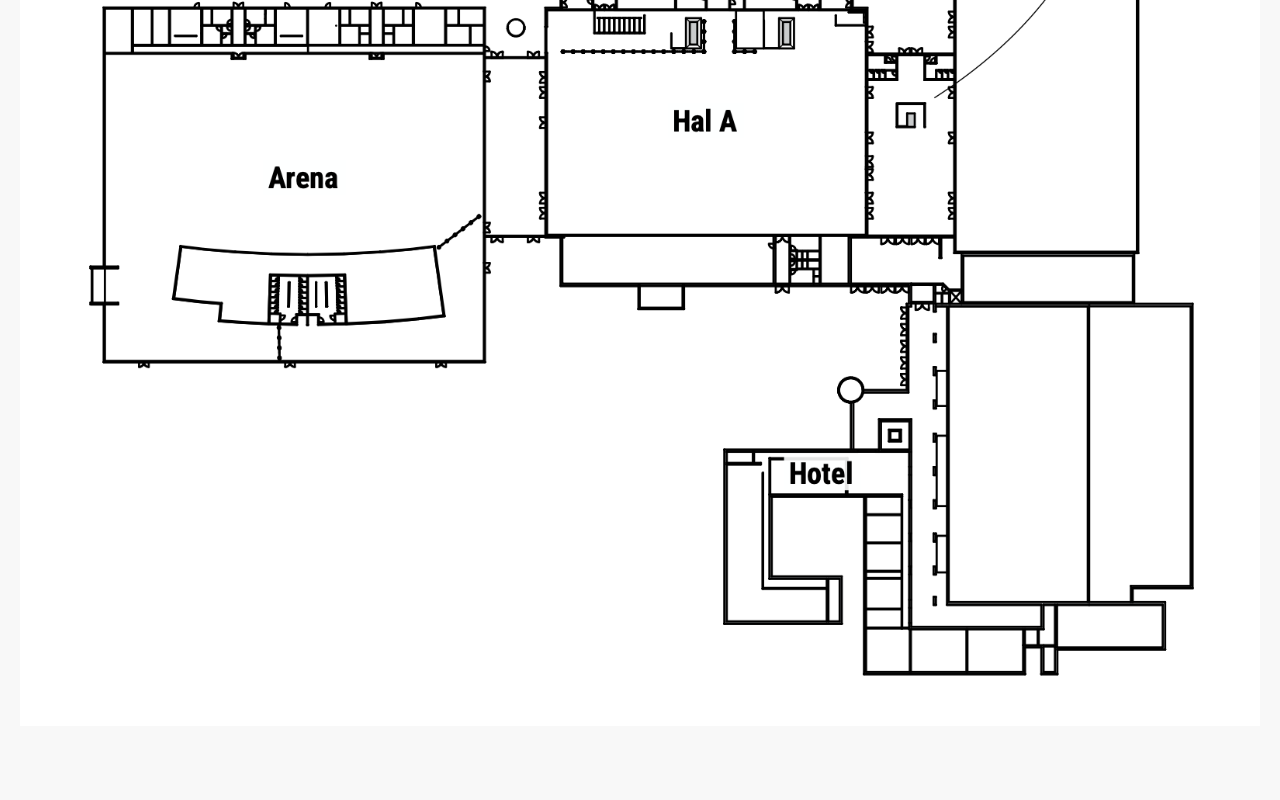
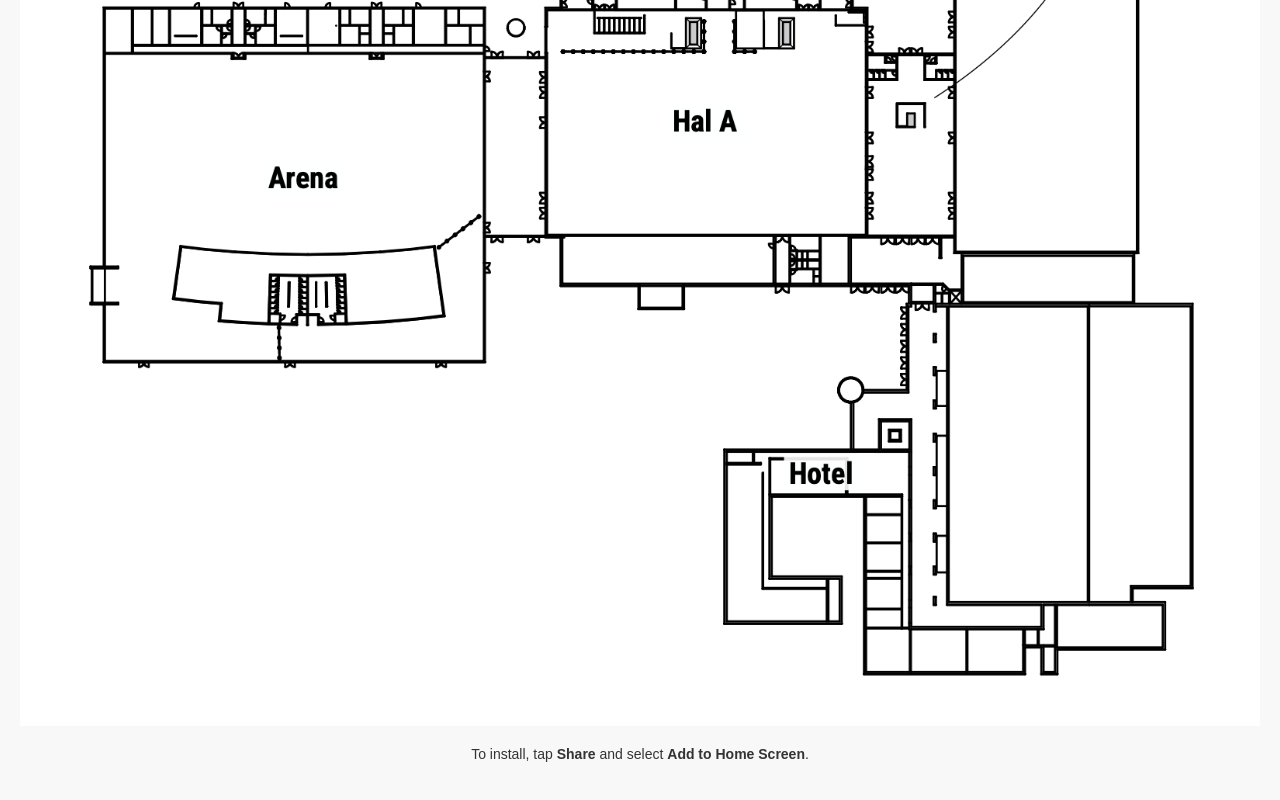
Before and after one commit to GlennovitS/glennovits.github.io, a plain HTML site: page index.html in a window 1280 px wide. Shown: the part 732-1532 px from the top of the page. Before the commit the page ends 1478 px from the top, so only its background shows below. Drawn offline with Linux system fonts and the light colour scheme.

Commit message:
Updated install button

```diff
--- a/index.html
+++ b/index.html
@@ -65,6 +65,13 @@
             border-radius: 5px;
             cursor: pointer;
         }
+
+        .install-msg {
+            display: none;
+            margin: 20px;
+            font-size: 14px;
+            color: #333;
+        }
     </style>
 </head>
 <body>
@@ -75,37 +82,51 @@
             <img src="occ-oversigt.png" alt="Oversigtstegning over Odense Congress Center">
         </div>
         <button id="installBtn" class="install-btn">Install App</button>
+        <p id="installMsg" class="install-msg">To install, tap <b>Share</b> and select <b>Add to Home Screen</b>.</p>
     </div>
 
     <script>
+        let deferredPrompt;
+        const installBtn = document.getElementById('installBtn');
+        const installMsg = document.getElementById('installMsg');
+
+        // ✅ Check if app is already installed
+        if (window.matchMedia('(display-mode: standalone)').matches) {
+            console.log('App is already installed');
+        } else {
+            // ✅ Listen for install prompt
+            window.addEventListener('beforeinstallprompt', (e) => {
+                e.preventDefault();
+                deferredPrompt = e;
+                installBtn.style.display = 'block';
+
+                installBtn.addEventListener('click', () => {
+                    deferredPrompt.prompt();
+                    deferredPrompt.userChoice.then((choiceResult) => {
+                        if (choiceResult.outcome === 'accepted') {
+                            console.log('User accepted install');
+                        } else {
+                            console.log('User dismissed install');
+                        }
+                        deferredPrompt = null;
+                    });
+                });
+            });
+
+            // ✅ If `beforeinstallprompt` never fires, show manual instructions
+            setTimeout(() => {
+                if (!deferredPrompt) {
+                    installMsg.style.display = 'block';
+                }
+            }, 5000); // Wait 5 seconds before showing message
+        }
+
         // ✅ Register Service Worker
         if ('serviceWorker' in navigator) {
             navigator.serviceWorker.register('sw.js')
                 .then(() => console.log('Service Worker Registered'))
                 .catch(error => console.log('Service Worker Registration Failed:', error));
         }
-
-        // ✅ PWA Install Button Logic
-        let deferredPrompt;
-        const installBtn = document.getElementById('installBtn');
-
-        window.addEventListener('beforeinstallprompt', (e) => {
-            e.preventDefault();
-            deferredPrompt = e;
-            installBtn.style.display = 'block';
-
-            installBtn.addEventListener('click', () => {
-                installBtn.style.display = 'none';
-                deferredPrompt.prompt();
-                deferredPrompt.userChoice.then(choiceResult => {
-                    if (choiceResult.outcome === 'accepted') {
-                        console.log('User installed the app');
-                    }
-                    deferredPrompt = null;
-                });
-            });
-        });
-
     </script>
 </body>
 </html>
```
